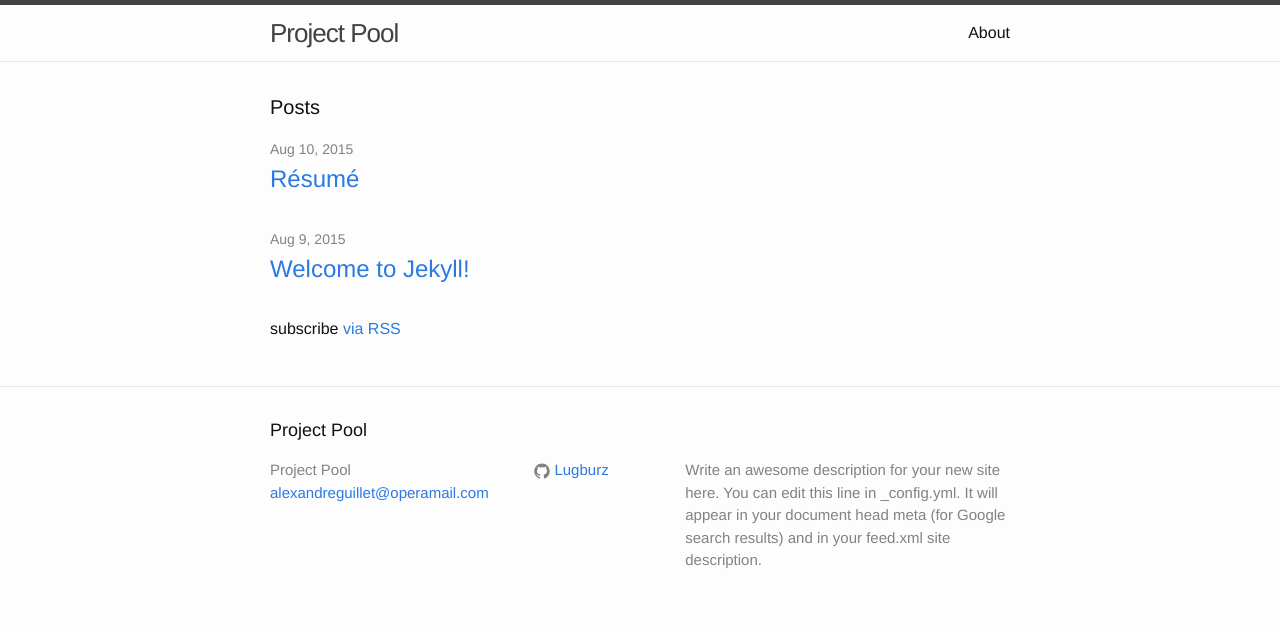
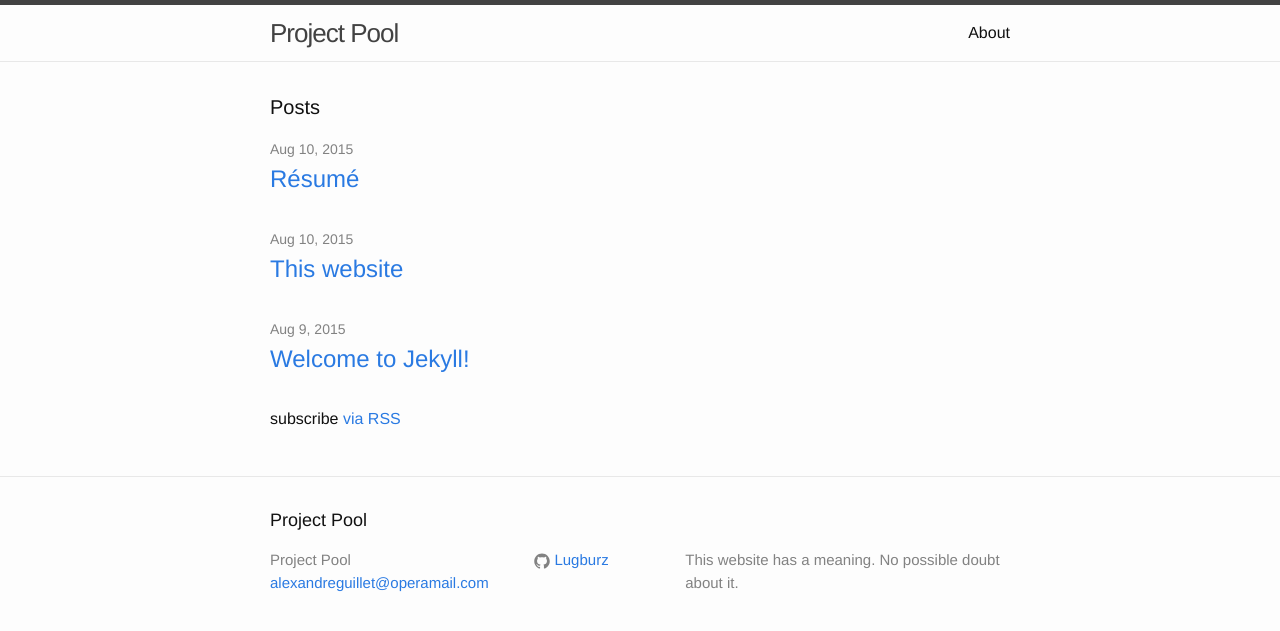
Before and after one commit to Lugburz/jekyllwebsite, a Jekyll site: the page built from index.html, in a window 1280 px wide. Shown: the top 631 px of the page. Built offline with Jekyll 4.4.1, drawn with Linux system fonts in a browser that asks for light colours.

```diff
--- a/_config.yml
+++ b/_config.yml
@@ -2,9 +2,7 @@
 title: Project Pool
 email: alexandreguillet@operamail.com
 description: > # this means to ignore newlines until "baseurl:"
-  Write an awesome description for your new site here. You can edit this
-  line in _config.yml. It will appear in your document head meta (for
-  Google search results) and in your feed.xml site description.
+ This website  has a meaning. No possible doubt about it.
 baseurl: "" # the subpath of your site, e.g. /blog/
 url: "http://yourdomain.com" # the base hostname & protocol for your site
 twitter_username:
```
Also changed, not shown: _posts/2015-08-10-jekyll.markdown (added, +26 -0 lines).
